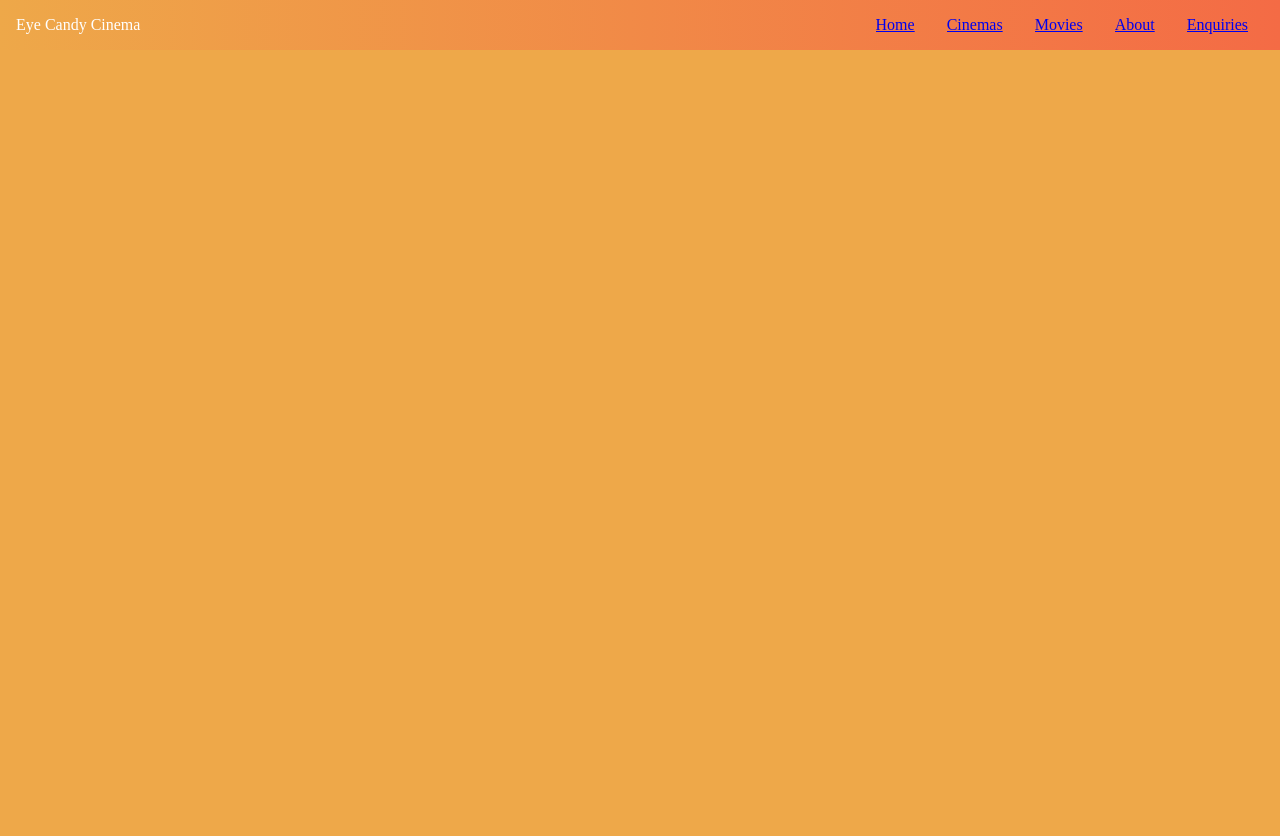
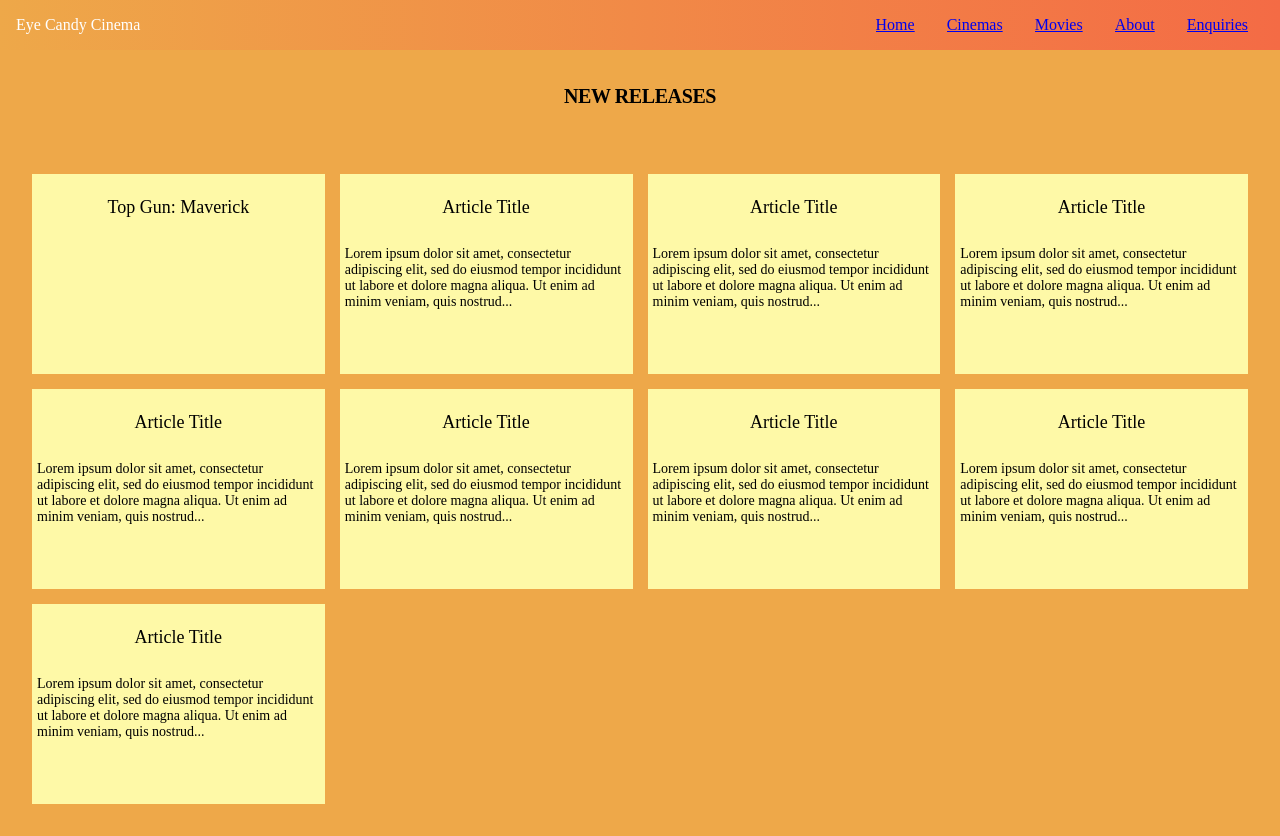
Before and after one commit to xasshad/DataHandlingProject2, a plain HTML site: page pages/movies.html in a window 1280 px wide. Before the commit the page ends 800 px from the top, so only its background shows below. Drawn offline with Linux system fonts and the light colour scheme; a small style sheet from the web is missing.

Commit message:
additional information

```diff
--- a/pages/main-stylesheet.css
+++ b/pages/main-stylesheet.css
@@ -301,6 +301,53 @@ h2 {
   grid-column-gap: 20px;
 }
 
-.container-content{
-  margin: 1rem;
+
+/* movies css */
+
+.padding-box {
+  padding: 12px;
 }
+
+.heading--module {
+  font-size: 20px;
+  font-weight: bold;
+  letter-spacing: -.4px;
+  text-transform: uppercase;
+  align-items: center;
+}
+
+.movie-tb {
+  background-color: #eea849;
+  display: grid;
+  margin: 0 auto;
+  justify-content: space-evenly;
+  grid-template-columns: repeat(auto-fit, minmax(250px, 1fr));
+  grid-template-rows: repeat(2, 1fr);
+  gap: 15px;
+  padding: 32px;
+}
+
+.movie-tb p {
+  font-size: 18px;
+  color: white;
+  text-align: left;
+}
+
+.movie-tb .card {
+  background-color: #FEF9A7;
+  color: black;
+  text-align: center;
+  height: 200px;
+}
+
+.card p {
+  color: black;
+  font-weight: normal;
+  font-size: 14px;
+  padding: 5px;
+}
+
+.card .title {
+  font-size: 18px;
+  text-align: center;
+}
--- a/pages/movies.html
+++ b/pages/movies.html
@@ -25,5 +25,57 @@
             <li><a href="enquiries.html">Enquiries</a></li>
         </ul>
       </section>
+      </div>
+
+      <div class="movie-container">
+        <span class="padding-box module-header module-header--compact">
+          <h2 class="eyecandy-heading eyecandy-heading-simple heading--module">
+            New Releases
+          </h2>
+        </span>
+
+        <div class="movies-catalogue">
+          <div class="movie-tb">
+            <div class="card">
+              <p class="title">Top Gun: Maverick</p>
+
+            </div>
+            <div class="card">
+              <p class="title">Article Title</p>
+              <p>Lorem ipsum dolor sit amet, consectetur adipiscing elit, sed do eiusmod tempor incididunt ut labore et dolore magna aliqua. Ut enim ad minim veniam, quis nostrud...</p>
+            </div>
+            <div class="card">
+              <p class="title">Article Title</p>
+              <p>Lorem ipsum dolor sit amet, consectetur adipiscing elit, sed do eiusmod tempor incididunt ut labore et dolore magna aliqua. Ut enim ad minim veniam, quis nostrud...</p>
+            </div>
+            <div class="card">
+              <p class="title">Article Title</p>
+              <p>Lorem ipsum dolor sit amet, consectetur adipiscing elit, sed do eiusmod tempor incididunt ut labore et dolore magna aliqua. Ut enim ad minim veniam, quis nostrud...</p>
+            </div>
+            <div class="card">
+              <p class="title">Article Title</p>
+              <p>Lorem ipsum dolor sit amet, consectetur adipiscing elit, sed do eiusmod tempor incididunt ut labore et dolore magna aliqua. Ut enim ad minim veniam, quis nostrud...</p>
+            </div>
+            <div class="card">
+              <p class="title">Article Title</p>
+              <p>Lorem ipsum dolor sit amet, consectetur adipiscing elit, sed do eiusmod tempor incididunt ut labore et dolore magna aliqua. Ut enim ad minim veniam, quis nostrud...</p>
+            </div>
+
+            <div class="card">
+              <p class="title">Article Title</p>
+              <p>Lorem ipsum dolor sit amet, consectetur adipiscing elit, sed do eiusmod tempor incididunt ut labore et dolore magna aliqua. Ut enim ad minim veniam, quis nostrud...</p>
+            </div>
+
+            <div class="card">
+              <p class="title">Article Title</p>
+              <p>Lorem ipsum dolor sit amet, consectetur adipiscing elit, sed do eiusmod tempor incididunt ut labore et dolore magna aliqua. Ut enim ad minim veniam, quis nostrud...</p>
+            </div>
+
+            <div class="card">
+              <p class="title">Article Title</p>
+              <p>Lorem ipsum dolor sit amet, consectetur adipiscing elit, sed do eiusmod tempor incididunt ut labore et dolore magna aliqua. Ut enim ad minim veniam, quis nostrud...</p>
+            </div>
+        </div>
+      </div>
     </body>
 </html>
```
Also changed, not shown: photos/doctor_strange_poster.jpeg (added), photos/elvis_2022_poster.jpeg (added), photos/everything_everywhere_all_at_once.jpeg (added), photos/top_gun_poster.jpeg (added), photos/whina_poster.jpeg (added), 2 other files. Lines whose indentation alone changed are shown as unchanged.
